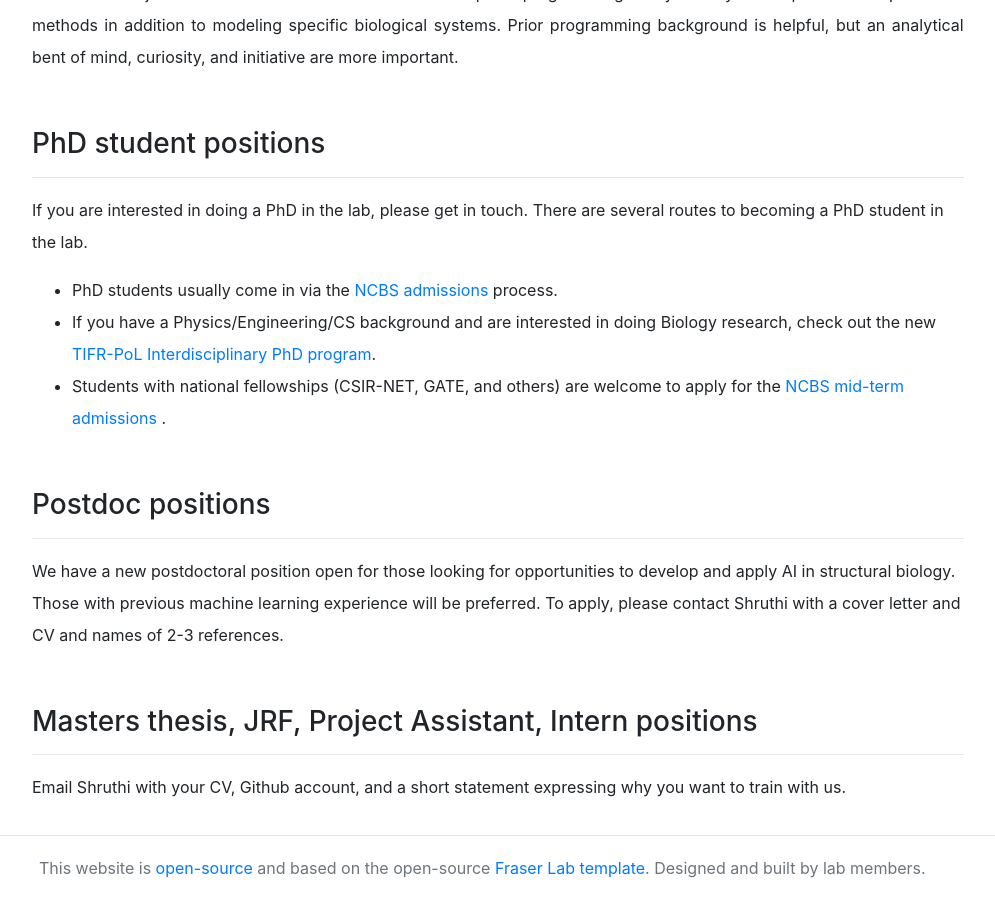
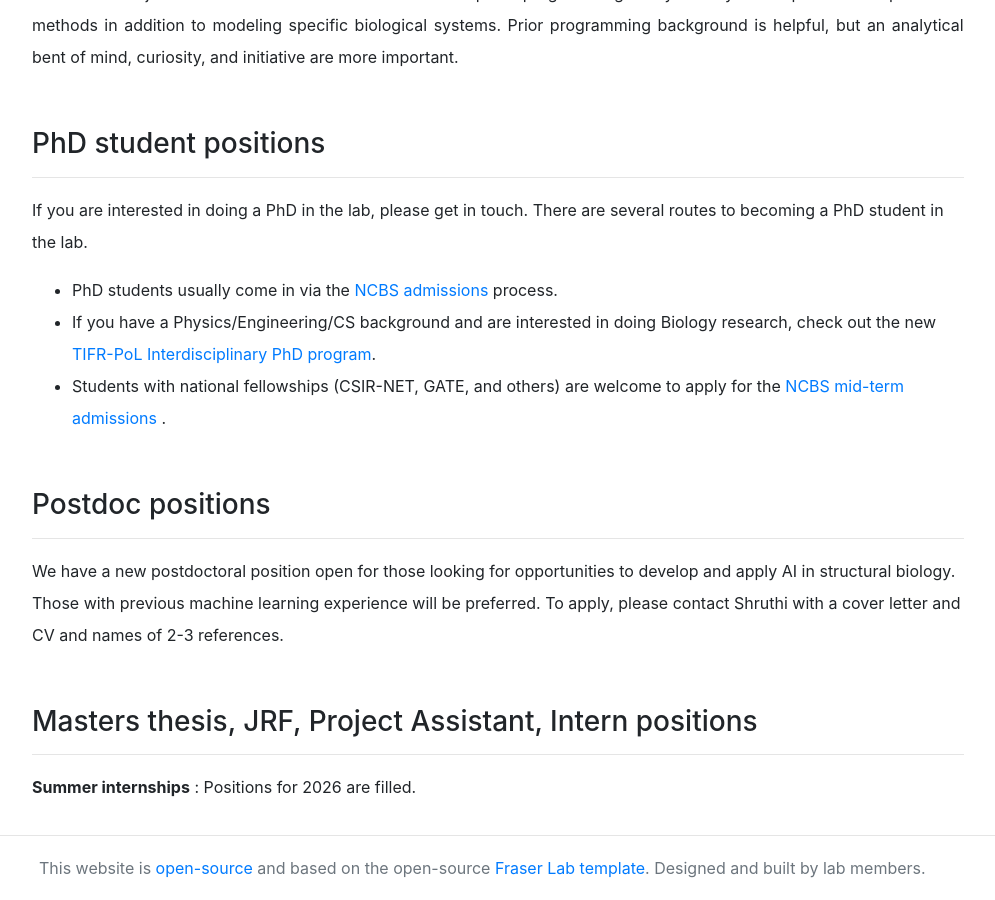
Before and after one commit to isblab/website, a Jekyll site: the page built from Opportunities/index.md, in a window 1280 px wide and 900 px high, scrolled down 786 px. Shown: the whole window, without its empty margins (46-1041 px from the left). Built offline with Jekyll 4.4.1, drawn with Linux system fonts in a browser that asks for light colours.

Commit message:
update opportunities

```diff
--- a/Opportunities/index.md
+++ b/Opportunities/index.md
@@ -46,4 +46,4 @@
 <!-- No open positions currently.
 <br><br>
 **Interns**: Positions are currently filled and we are unable to reply to individual emails.<br><br> -->
-Email Shruthi with your CV, Github account, and a short statement expressing why you want to train with us.
+**Summer internships** : Positions for 2026 are filled.
```
